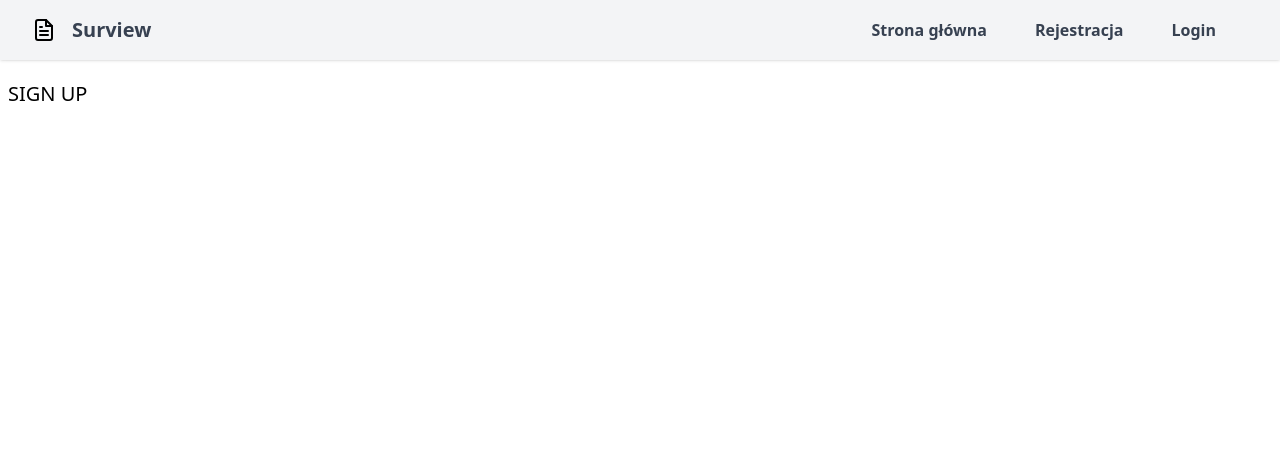
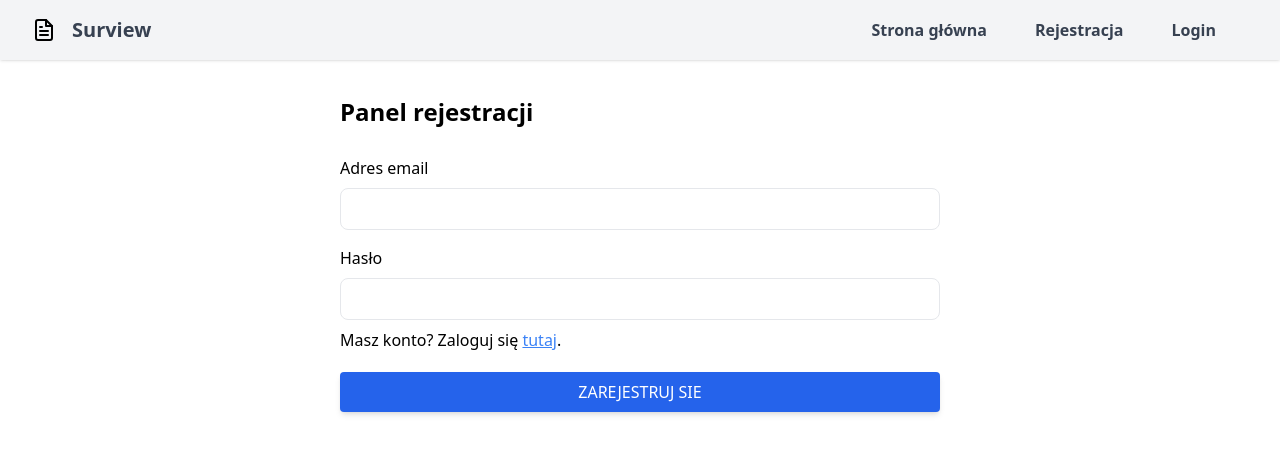
Before and after one commit to Vie0n/surview, a React (Vite) app: page /signup in a window 1280 px wide. Shown: the top 454 px of the page. Built offline with nearby package versions, Linux system fonts and the light colour scheme; no server answers.

Commit message:
Add user email/pass sign in

```diff
--- a/src/routes/ProfileRoute.tsx
+++ b/src/routes/ProfileRoute.tsx
@@ -17,17 +17,13 @@ export default function ProfileRoute() {
   }, [user])
 
   const handleSignOut = async () => {
-    try {
-      await logOut()
-    } catch (err) {
-      console.log(err)
-    }
+    logOut().catch(err => console.error(err))
   }
 
   return (
     <div>
       <p className='text-xl'>Profil użytkownika:</p>
-      <p>Nazwa użytkownika: { user?.displayName }</p>
+      <p>Nazwa użytkownika: { user?.displayName || user?.email }</p>
       <Button color='danger' onClick={handleSignOut} text='Wyloguj' />
     </div>
   )
--- a/src/routes/SignupRoute.tsx
+++ b/src/routes/SignupRoute.tsx
@@ -1,20 +1,58 @@
-import { useEffect } from "react"
-import { useNavigate } from "react-router-dom"
+import type { UserCredential } from "firebase/auth"
 
+// Hooks
+import { useEffect, useState } from "react"
+import { Link, useNavigate } from "react-router-dom"
 import { useUserAuth } from "../context/AuthContext"
+
+// Components
+import Button from "../components/Button"
+
 
 
 export default function SignupRoute() {
-  const { user } = useUserAuth()
+  const [email, setEmail] = useState<string>('')
+  const [pwd, setPwd] = useState<string>('')
+
+  const { user, createUser, emailSignIn } = useUserAuth()
   const navigate = useNavigate()
 
   useEffect(() => {
     if (user) navigate('/home')
   }, [user])
 
+  // Register
+  const registerUser = (ev: React.FormEvent<HTMLFormElement>) => {
+    ev.preventDefault()
+
+    createUser(email, pwd)
+    .then(() => navigate('/account'))
+    .catch(err => console.error(err))
+  }
+
   return (
-    <div>
-      <p className='text-xl'>SIGN UP</p>
-    </div>
+    <form className='max-w-[600px] m-auto' onSubmit={ev => registerUser(ev)}>
+      <h1 className='text-2xl font-bold py-4'>Panel rejestracji</h1>
+      <div className='flex flex-col py-1'>
+        <label className="py-2 font-medium">Adres email</label>
+        <input
+          type="text"
+          onChange={ev => setEmail(ev.target.value)}
+          className="rounded-lg hover:drop-shadow-md border p-2 duration-150"
+          />
+      </div>
+      <div className='flex flex-col py-1'>
+        <label className="py-2 font-medium">Hasło</label>
+        <input
+          type="password"
+          onChange={ev => setPwd(ev.target.value)}
+          className="rounded-lg hover:drop-shadow-md border p-2 duration-150"
+          />
+      </div>
+      <p className='mt-1 mb-3'>
+        Masz konto? Zaloguj się <Link className='text-blue-500 underline' to="/login">tutaj</Link>.
+      </p>
+      <Button type='submit' className='w-full mt-2' color='primary' text='Zarejestruj sie' />
+    </form>
   )
 }
```
